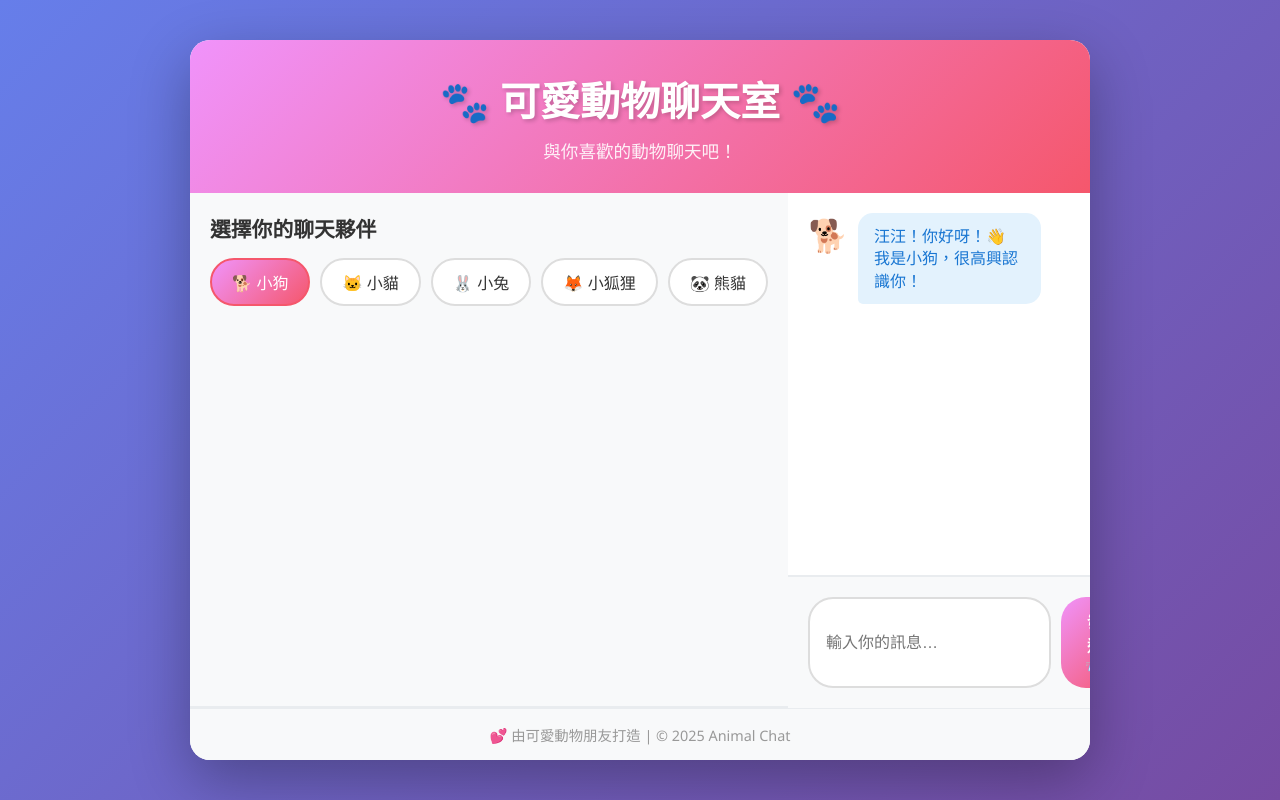
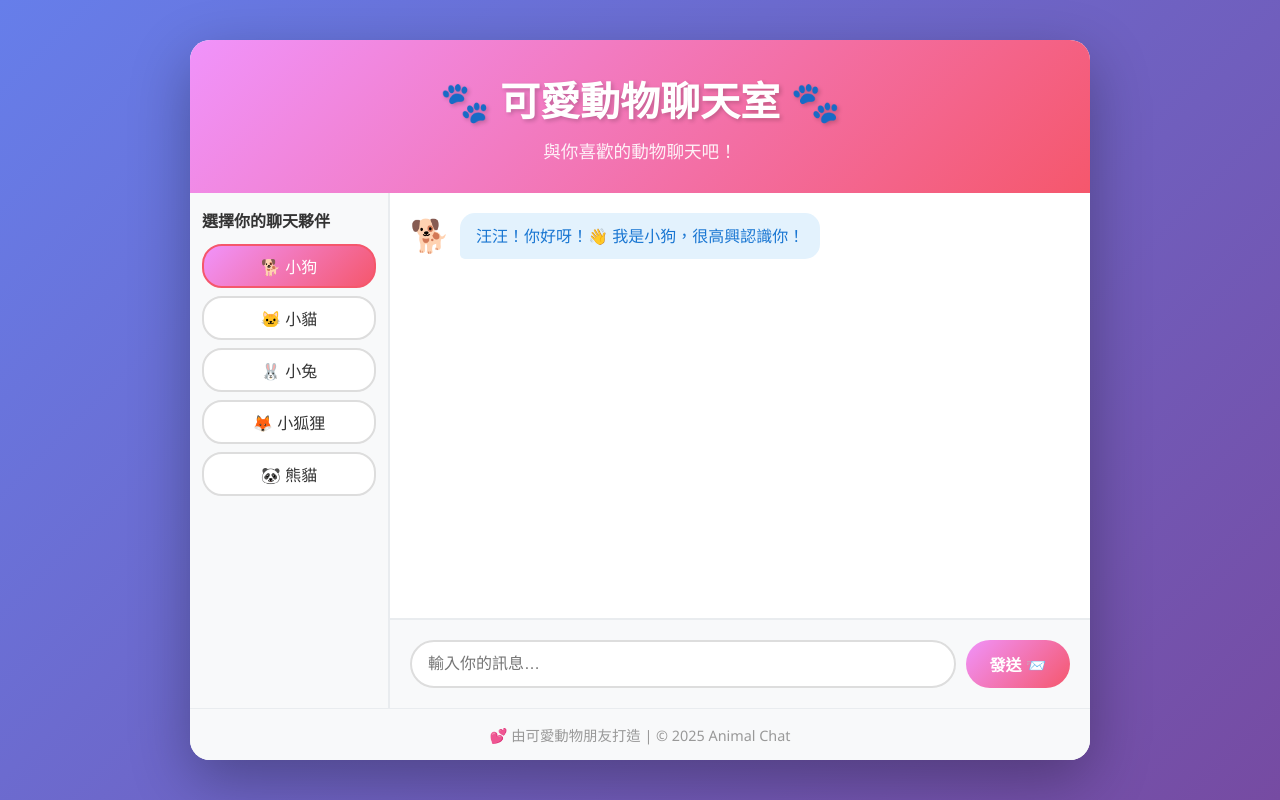
Before and after one commit to ringlover11/1113, a plain HTML site: page index.html in a window 1280 px wide. Drawn offline with Linux system fonts and the light colour scheme.

Commit message:
Adjust layout: shrink animal selector sidebar and expand chat area

```diff
--- a/style.css
+++ b/style.css
@@ -49,27 +49,28 @@ body {
 /* Animal Selector */
 .animal-selector {
     background: #f8f9fa;
-    padding: 20px;
-    border-bottom: 2px solid #e9ecef;
+    padding: 15px 12px;
+    border-right: 2px solid #e9ecef;
+    overflow-y: auto;
 }
 
 .animal-selector h2 {
-    font-size: 1.3em;
-    margin-bottom: 15px;
+    font-size: 1em;
+    margin-bottom: 12px;
     color: #333;
 }
 
 .animal-buttons {
     display: flex;
-    gap: 10px;
-    flex-wrap: wrap;
-    justify-content: center;
+    flex-direction: column;
+    gap: 8px;
+    justify-content: flex-start;
 }
 
 .animal-btn {
-    padding: 10px 20px;
+    padding: 8px 12px;
     border: 2px solid #ddd;
-    border-radius: 25px;
+    border-radius: 20px;
     background: white;
     color: #333;
     font-size: 1em;
@@ -95,6 +96,16 @@ body {
     display: flex;
     flex: 1;
     overflow: hidden;
+    gap: 0;
+}
+
+/* Animal Selector */
+.animal-selector {
+    width: 200px;
+    flex-shrink: 0;
+    display: flex;
+    flex-direction: column;
+    border-right: 2px solid #e9ecef;
 }
 
 /* Chat Container */
```
